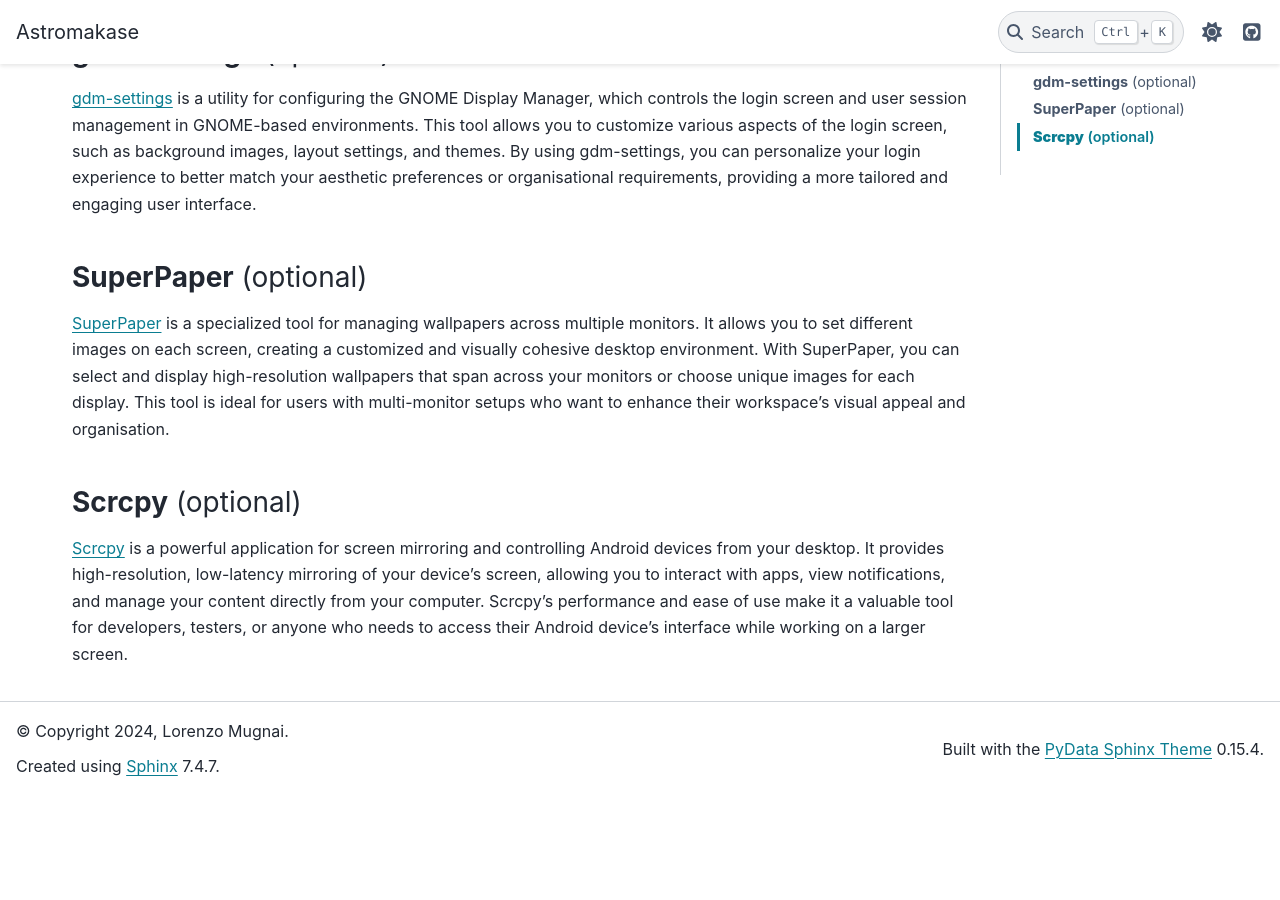
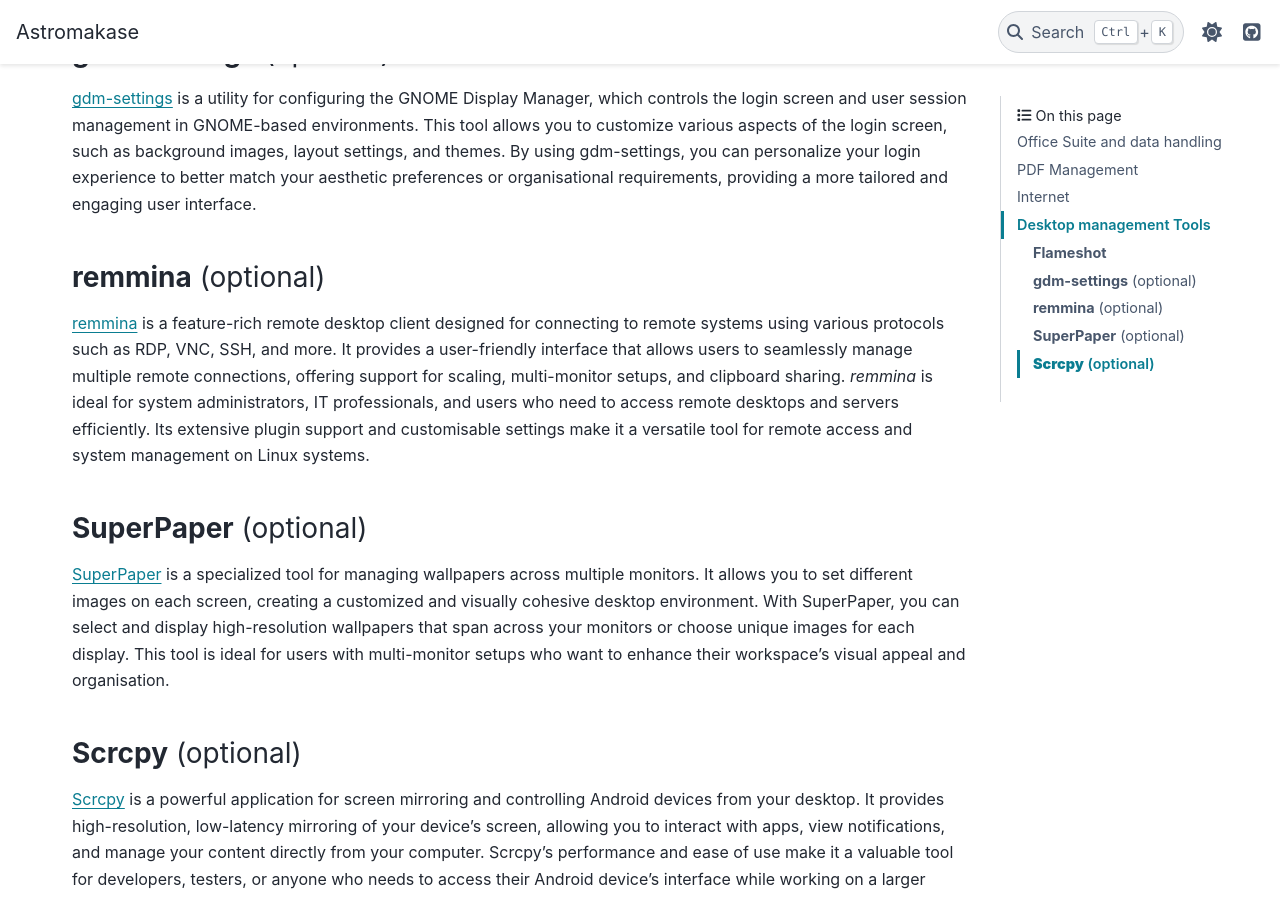
Before and after one commit to mug-n-ai/AstrOmakase, a Sphinx documentation site: the page built from docs/desktop.rst, in a window 1280 px wide and 900 px high, scrolled down 5757 px. Built offline with Sphinx 7.4.7 and the PyData theme 0.15.4, drawn with Linux system fonts in a browser that asks for light colours; before the commit the page ends 6552 px from its top, so only the background shows below that.

Commit message:
added remmina

```diff
--- a/docs/desktop.rst
+++ b/docs/desktop.rst
@@ -180,6 +180,13 @@
 This tool allows you to customize various aspects of the login screen, such as background images, layout settings, and themes.
 By using gdm-settings, you can personalize your login experience to better match your aesthetic preferences or organisational requirements, providing a more tailored and engaging user interface.
 
+**remmina** (optional)
+++++++++++++++++++++++++++++
+
+`remmina <https://remmina.org/>`_ is a feature-rich remote desktop client designed for connecting to remote systems using various protocols such as RDP, VNC, SSH, and more.
+It provides a user-friendly interface that allows users to seamlessly manage multiple remote connections, offering support for scaling, multi-monitor setups, and clipboard sharing.
+`remmina` is ideal for system administrators, IT professionals, and users who need to access remote desktops and servers efficiently.
+Its extensive plugin support and customisable settings make it a versatile tool for remote access and system management on Linux systems.
 
 **SuperPaper** (optional)
 ++++++++++++++++++++++++++++
--- a/docs/index.rst
+++ b/docs/index.rst
@@ -186,6 +186,7 @@
 - **gdm-settings**: A tool for customising GNOME Display Manager settings.
 - **LaTeX Studio**: A comprehensive LaTeX editor for scientific documents.
 - **NordVPN**: A secure VPN service to protect online privacy.
+- **remmina**: A remote desktop client for accessing remote systems.
 - **Scrcpy**: A screen mirroring application for Android devices.
 - **Slack**: A collaboration platform for teams.
 - **SuperPaper**: A multi-monitor wallpaper manager.
```
Also changed, not shown: README.md (+1 -0 lines), 2 other files.
